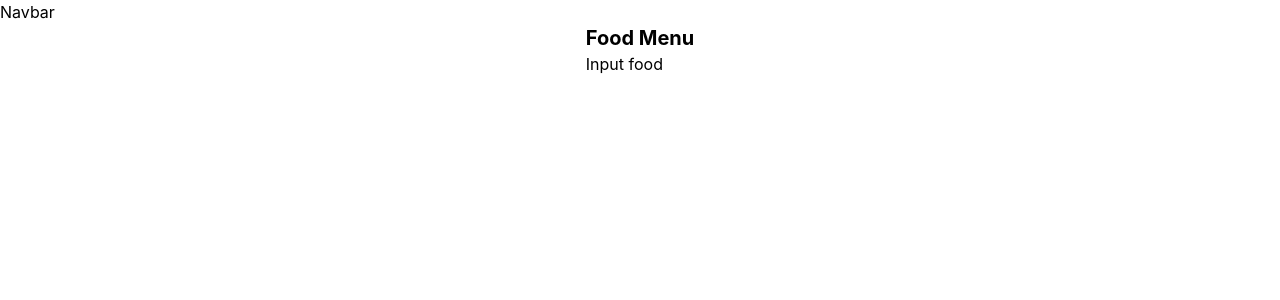
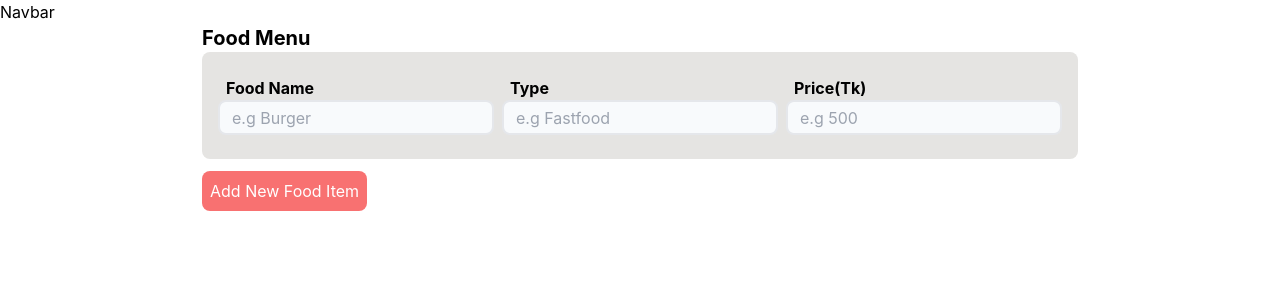
Before and after one commit to noman5945/Checkout-Restaurant-Form-Admin, a React (Create React App) app: page /foodmenu in a window 1280 px wide. Shown: the top 300 px of the page. Built offline with nearby package versions, Linux system fonts and the light colour scheme.

Commit message:
Food menu item section  ongoing

```diff
--- a/src/components/InputFood.js
+++ b/src/components/InputFood.js
@@ -1,7 +1,31 @@
 import React from "react";
+import InputField from "./InputField";
 
-const InputFood = () => {
-  return <div>Input food</div>;
+const InputFood = ({ nameFn, typeFn, priceFn }) => {
+  return (
+    <div className=" flex flex-col bg-platinum rounded-lg">
+      <div className=" grid grid-cols-1 lg:grid-cols-3 gap-2 p-4">
+        <InputField
+          title={"Food Name"}
+          width={15}
+          placeholder={"e.g Burger"}
+          onChangeFn={nameFn}
+        />
+        <InputField
+          title={"Type"}
+          width={15}
+          placeholder={"e.g Fastfood"}
+          onChangeFn={typeFn}
+        />
+        <InputField
+          title={"Price(Tk)"}
+          width={15}
+          placeholder={"e.g 500"}
+          onChangeFn={priceFn}
+        />
+      </div>
+    </div>
+  );
 };
 
 export default InputFood;
--- a/src/pages/FoodMenu.js
+++ b/src/pages/FoodMenu.js
@@ -1,13 +1,52 @@
-import React from "react";
+import React, { useState } from "react";
 import InputFood from "../components/InputFood";
+import CustomButton from "../components/CustomButton";
 
 const FoodMenu = () => {
+  const [foodName, setFoodName] = useState("");
+  const [foodType, setFoodtype] = useState("");
+  const [foodprice, setFoodPrice] = useState("");
+  const [foodMenu, setFoodMenu] = useState([]);
+
+  const addToMenu = () => {
+    const foodItem = {
+      foodName: foodName,
+      foodType: foodType,
+      foodPrice: foodprice,
+    };
+    setFoodMenu([...foodMenu, foodItem]);
+    console.log(foodMenu);
+  };
+
   return (
     <div className=" flex flex-col">
       <p className=" font-bold text-xl">Food Menu</p>
-      <div>
-        <InputFood />
+      <div id="food-item-list" className="input-food">
+        <div id="food-item">
+          <InputFood
+            nameFn={setFoodName}
+            typeFn={setFoodtype}
+            priceFn={setFoodPrice}
+          />
+        </div>
       </div>
+      <div className=" lg:w-[50%]">
+        <CustomButton
+          title={"Add New Food Item"}
+          type={"button"}
+          btnFn={addToMenu}
+        />
+      </div>
+
+      {foodMenu.map((item, index) => (
+        <div key={index} className=" flex flex-col ">
+          <div className=" flex flex-row gap-4">
+            <div>{item.foodName}</div>
+            <div>{item.foodType}</div>
+            <div>{item.foodPrice}</div>
+          </div>
+        </div>
+      ))}
     </div>
   );
 };
--- a/tailwind.config.js
+++ b/tailwind.config.js
@@ -2,7 +2,11 @@
 module.exports = {
   content: ["./src/**/*.{js,jsx,ts,tsx}"],
   theme: {
-    extend: {},
+    extend: {
+      colors: {
+        platinum: "#E5E4E2",
+      },
+    },
   },
   plugins: [],
 };
```
